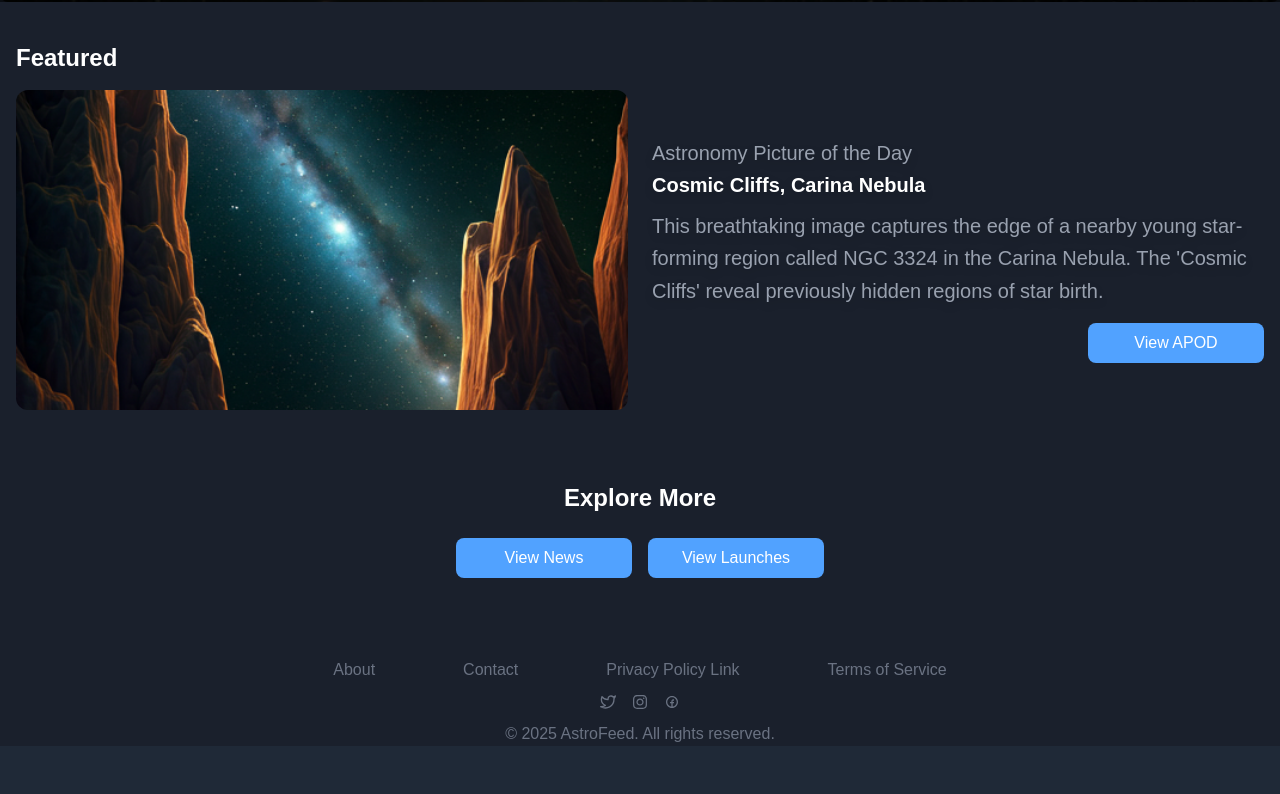
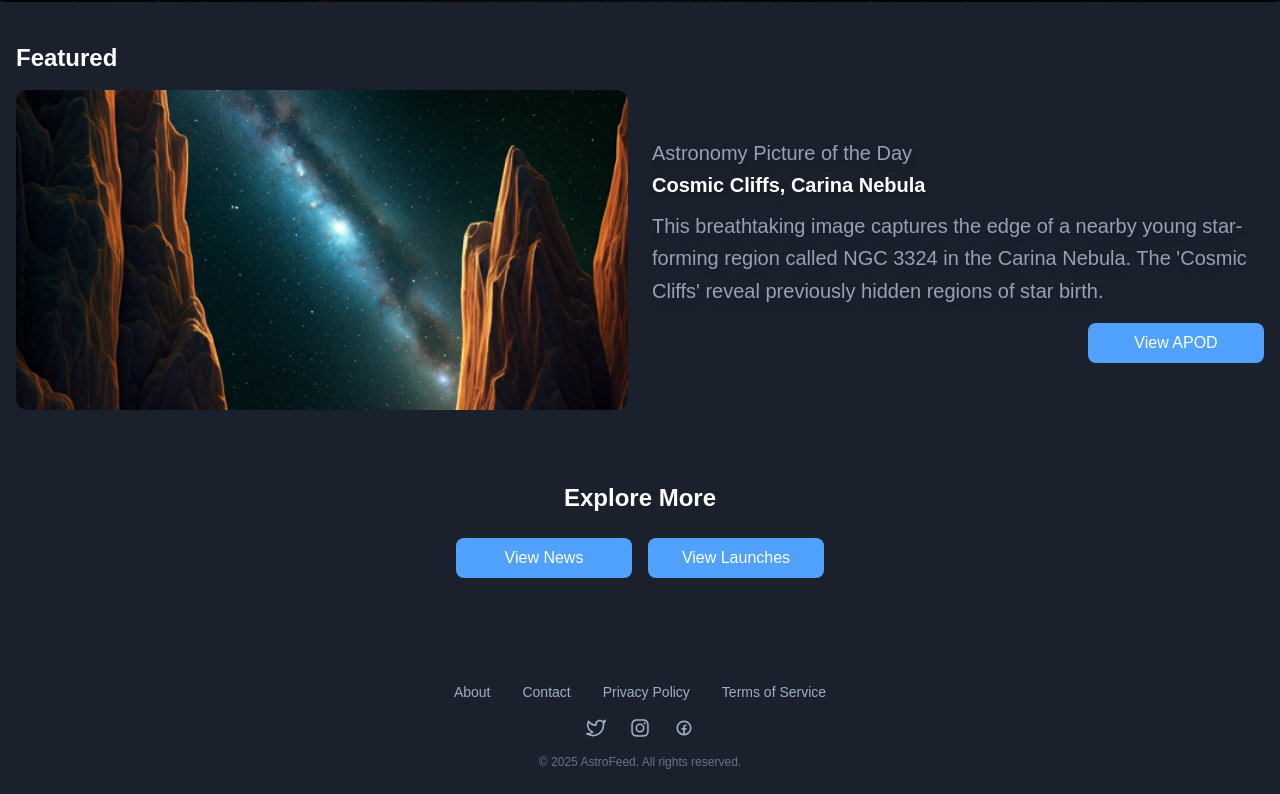
Before and after one commit to microhexagon/astro-feed, a Next.js app: page / in a window 1280 px wide. Shown: the part 859-1653 px from the top of the page. Before the commit the page ends 1617 px from the top, so only its background shows below. Built offline with nearby package versions, Linux system fonts and the light colour scheme.

Commit message:
Update Footer layout and styling

```diff
--- a/components/Footer.tsx
+++ b/components/Footer.tsx
@@ -1,4 +1,5 @@
 "use client";
+
 import Link from "next/link";
 import { FiTwitter } from "react-icons/fi";
 import { FaInstagram } from "react-icons/fa6";
@@ -12,38 +13,41 @@ type FooterLink = {
 const footerLinks: FooterLink[] = [
   { title: "About", link: "/about" },
   { title: "Contact", link: "/contact" },
-  { title: "Privacy Policy Link", link: "/" },
+  { title: "Privacy Policy", link: "/" },
   { title: "Terms of Service", link: "/" },
 ];
 
 export function Footer() {
-  // DRY (Don't Repeat Yourself) principle: Use a single array for links
-
   return (
-    <footer className=" bg-gray-800 ">
-      <div className="flex flex-col sm:flex-col gap-3 md:flex-row lg:flex-row justify-center lg:gap-22 md:gap-8 m-3 text-gray-500 font-medium ">
-        {/* <Link href="/about">About</Link>
-        <Link href="/contact">Contact</Link>
-        <Link href="/PrivacyLinkPolicy">PrivacyLinkPolicy</Link>
-        <Link href="/Term ofLinkservices">Term ofLinkservices</Link> */}
+    <footer className="bg-gray-900 text-gray-400 py-6">
+      {/* Navigation Links */}
+      <div className="flex flex-col md:flex-row justify-center gap-3 md:gap-8 mb-4 text-sm font-medium">
         {footerLinks.map((link, index) => (
-          <Link key={index} href={link.link}>
+          <Link
+            key={index}
+            href={link.link}
+            className="hover:text-white transition-colors"
+          >
             {link.title}
           </Link>
         ))}
       </div>
-      <div className="flex justify-center gap-4 text-gray-500 m-3 font-medium ">
-        <a href="">
-          <FiTwitter className="" />
+
+      {/* Social Icons */}
+      <div className="flex justify-center gap-6 text-xl mb-4">
+        <a href="#" className="hover:text-white transition-colors">
+          <FiTwitter />
         </a>
-        <a href="">
+        <a href="#" className="hover:text-white transition-colors">
           <FaInstagram />
         </a>
-        <a href="">
+        <a href="#" className="hover:text-white transition-colors">
           <TiSocialFacebookCircular />
         </a>
       </div>
-      <div className="flex justify-center text-gray-500 mt-3 mb-3">
+
+      {/* Copyright */}
+      <div className="flex justify-center text-gray-500 text-xs">
         &copy; {new Date().getFullYear()} AstroFeed. All rights reserved.
       </div>
     </footer>
```
